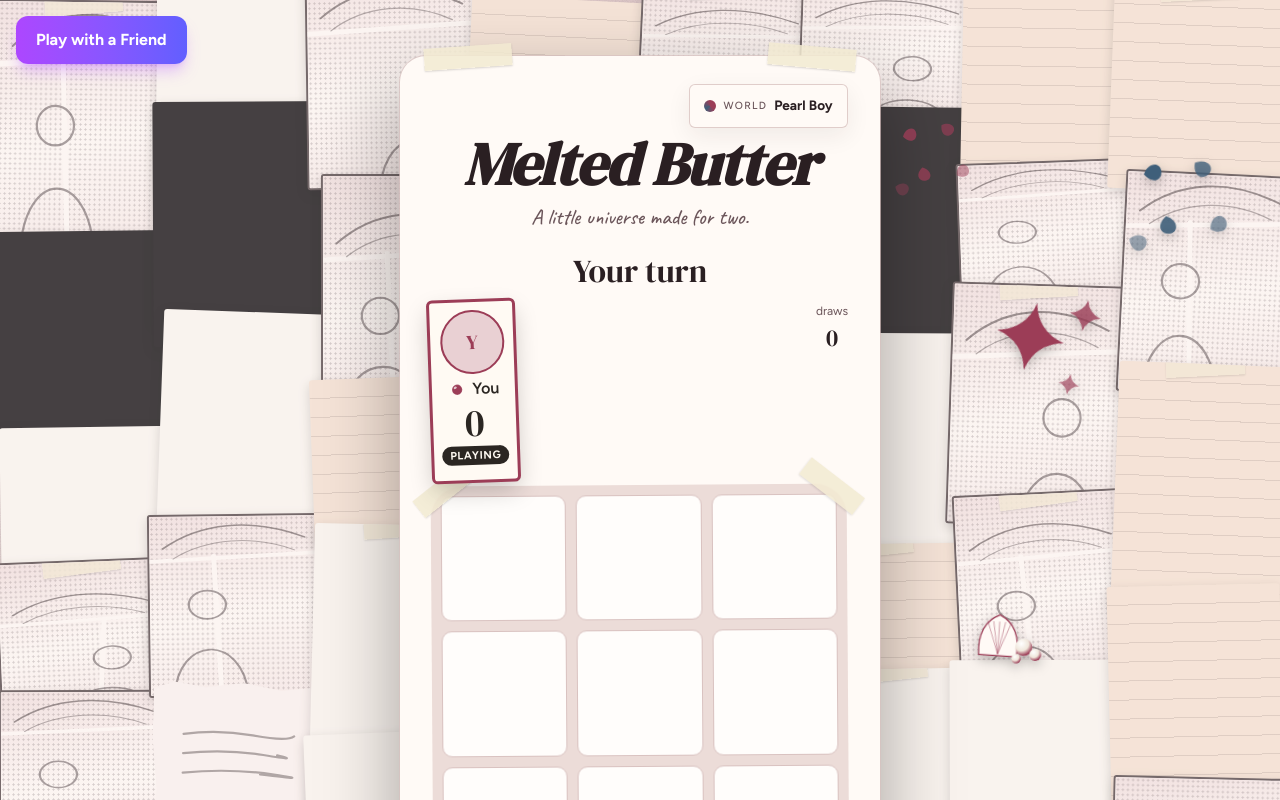
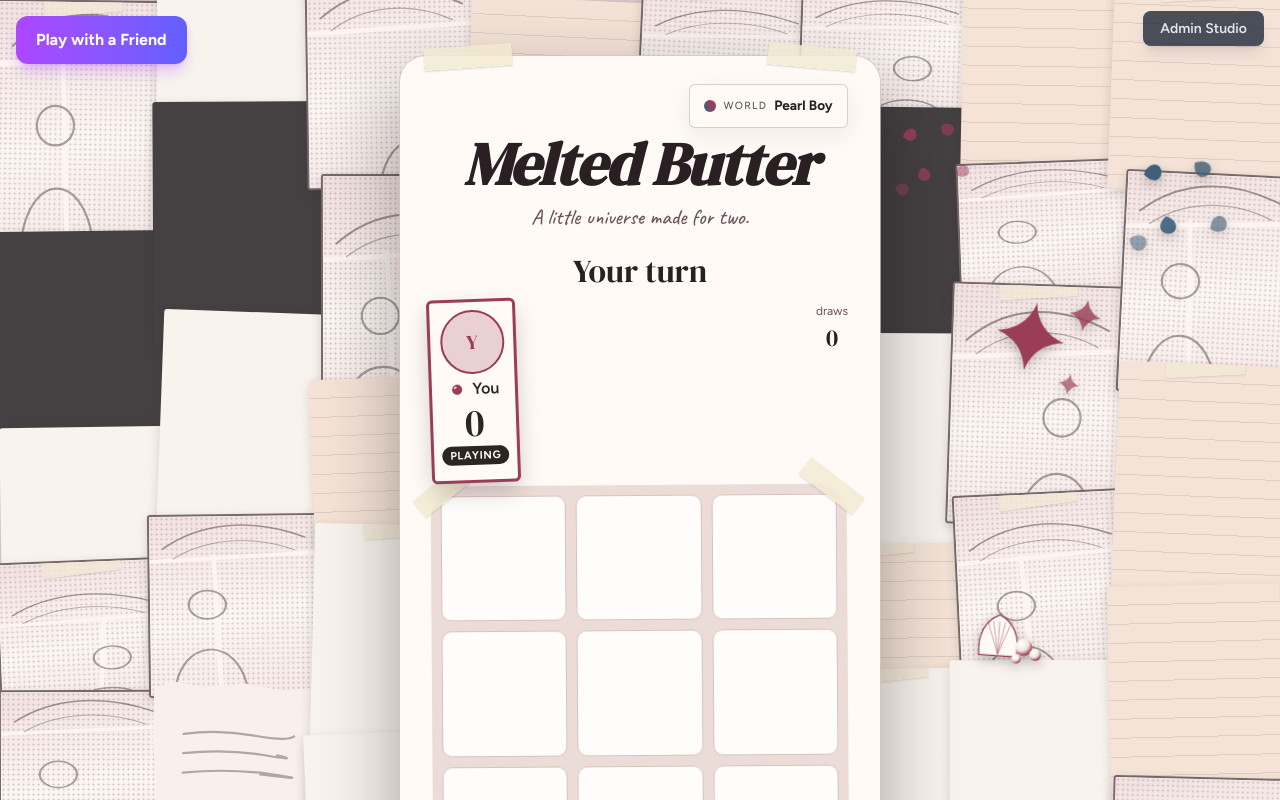
Before and after one commit to VeeonLabs/Melted_Butter, a Next.js app: page / in a window 1280 px wide. Shown: the top 800 px of the page. Built offline with nearby package versions, Linux system fonts and the light colour scheme; a web font is replaced by a local one.

Commit message:
Add Admin Studio button to homepage

```diff
--- a/components/game/GameRoot.tsx
+++ b/components/game/GameRoot.tsx
@@ -101,6 +101,11 @@ function PlayerGame({ themePick, onThemePick }: { themePick: ThemeId | null; onT
               </button>
             </div>
           )}
+          <div className="absolute top-4 right-4 z-50">
+            <a href="/admin" className="px-4 py-2 bg-gray-800/80 text-gray-200 rounded-lg text-sm font-semibold hover:bg-gray-700/80 backdrop-blur-md border border-gray-600/50 shadow-lg transition-colors cursor-pointer">
+              Admin Studio
+            </a>
+          </div>
           <GameView
             state={state}
             boardKey={boardKey}
```
